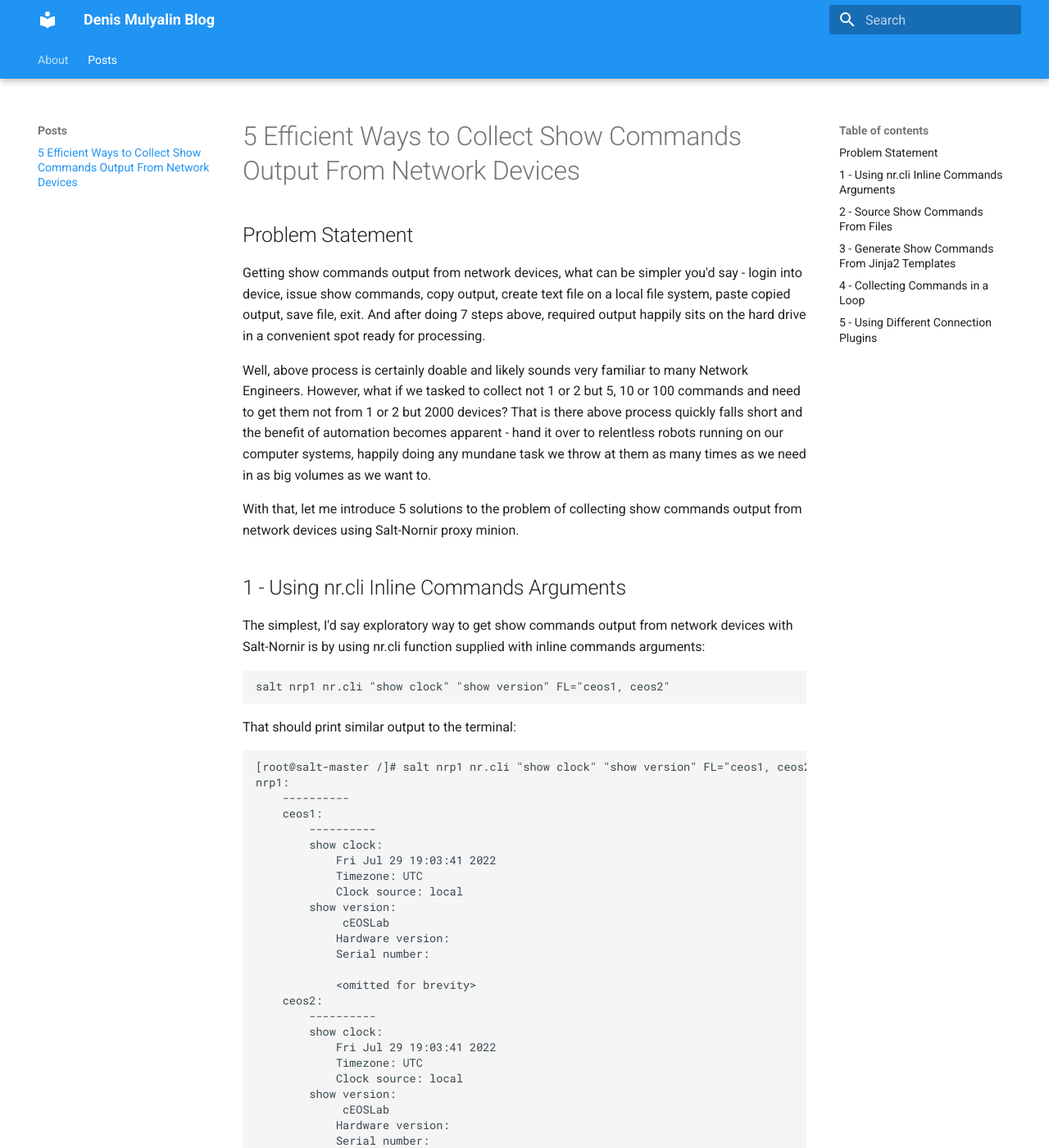
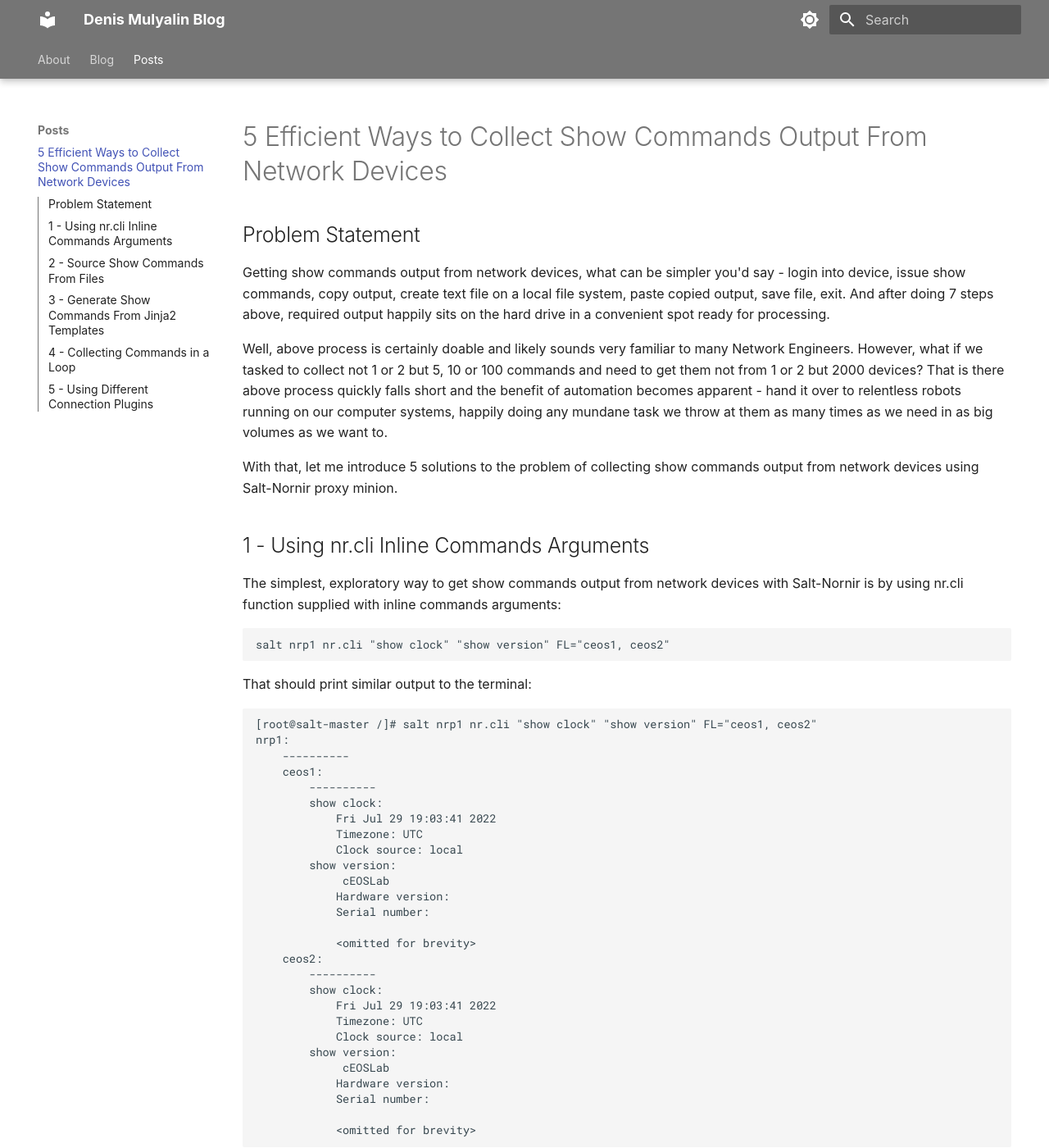
Before and after one commit to dmulyalin/dmulyalin.github.io, an MkDocs documentation site: the page built from docs/2022-08-07-5-efficient-ways-to-collect-show-commands-output-from-network-devices.md, in a window 1280 px wide and 1400 px high. Shown: the whole window at 82% size. Built offline with MkDocs 1.6.1 and Material for MkDocs 9.7.7, drawn with Linux system fonts in a browser that asks for light colours; some web fonts are replaced; some of the changed text lies outside the part shown.

Commit message:
updated navigation

````diff
--- a/docs/2022-08-07-5-efficient-ways-to-collect-show-commands-output-from-network-devices.md
+++ b/docs/2022-08-07-5-efficient-ways-to-collect-show-commands-output-from-network-devices.md
@@ -25,7 +25,7 @@ from network devices using Salt-Nornir proxy minion.
 
 # 1 - Using nr.cli Inline Commands Arguments
 
-The simplest, I'd say exploratory way to get show commands output from network devices
+The simplest, exploratory way to get show commands output from network devices
 with Salt-Nornir is by using nr.cli function supplied with inline commands arguments:
 
 ```
@@ -67,7 +67,7 @@ nrp1:
 Copy and save output to per-host text files on your local file system. This time it took
 around 2 seconds to collect 2 commands from 2 devices, not bad.
 
-To get it one step further, instruct nrp1 proxy minion to save output into the files on
+To get it one step further, instruct `nrp1` proxy minion to save output into the files on
 the local (in relation to the minion process) file system, ready to be copied over.
 
 ```
--- a/mkdocs.yml
+++ b/mkdocs.yml
@@ -7,15 +7,30 @@ theme:
   features:
   - navigation.tabs
   - navigation.tabs.sticky
-  - navigation.sections
   - navigation.top
-  - toc.follow
+  - toc.integrate
   icon:
     repo: fontawesome/brands/github-alt
   name: material
+  font:
+    text: Source Serif Pro
+  icon:
+    repo: fontawesome/brands/github-alt
   palette:
-    accent: teal
-    primary: blue
+    # Palette toggle for light mode
+    - scheme: default
+      accent: teal
+      primary: grey
+      toggle:
+        icon: material/brightness-7
+        name: Switch to dark mode
+    # Palette toggle for dark mode
+    - scheme: slate
+      accent: teal
+      primary: grey
+      toggle:
+        icon: material/brightness-4
+        name: Switch to light mode
 
 plugins:
 - search
@@ -29,9 +44,11 @@ markdown_extensions:
 - toc:
     permalink: "#"
     baselevel: 2
+- pymdownx.emoji:
+    emoji_index: !!python/name:materialx.emoji.twemoji
+    emoji_generator: !!python/name:materialx.emoji.to_svg
 
 extra:
-  generator: false
   social:
   - icon: fontawesome/brands/github-alt
     link: https://github.com/dmulyalin
@@ -39,6 +56,8 @@ extra:
     link: https://twitter.com/DMulyalin
 
 nav:
-- About: about.md
+- About: index.md
+- Blog:
+  - posts.md
 - Posts:
   - 2022-08-07-5-efficient-ways-to-collect-show-commands-output-from-network-devices.md
````
Also changed, not shown: docs/posts.md (added, +7 -0 lines), docs/index.md (renamed from docs/about.md), 1 other file.
